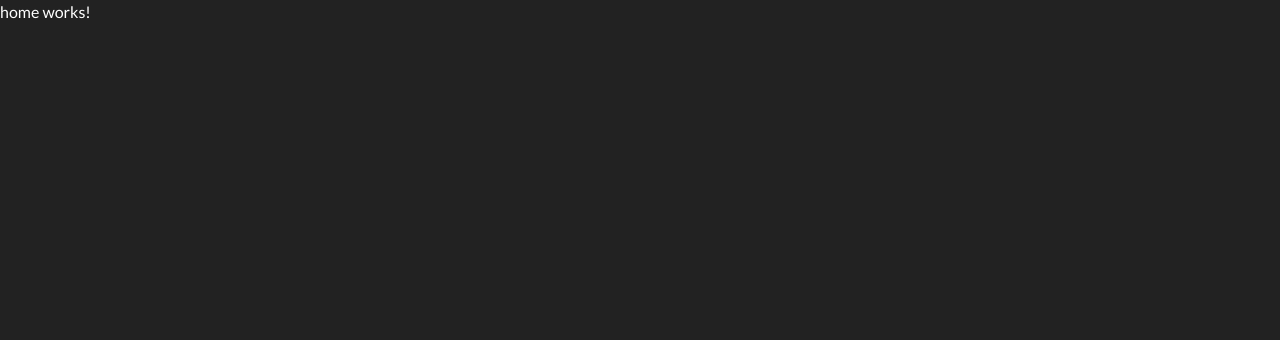
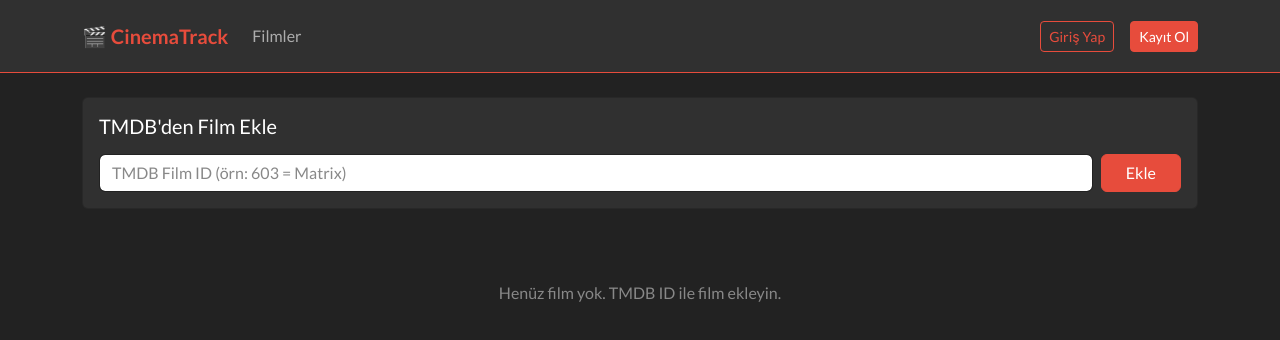
Before and after one commit to cihanGunhan/cinematrack-frontend, an Angular app: page /home in a window 1280 px wide. Shown: the top 340 px of the page. Built offline with nearby package versions, Linux system fonts and the light colour scheme; no server answers.

Commit message:
feat: Add home page with film listing and TMDB integration

```diff
--- a/src/app/components/home/home.html
+++ b/src/app/components/home/home.html
@@ -1 +1,62 @@
-<p>home works!</p>
+<nav class="navbar navbar-expand-lg navbar-dark bg-dark border-bottom border-danger">
+  <div class="container">
+    <a class="navbar-brand text-danger fw-bold" routerLink="/home">🎬 CinemaTrack</a>
+    <div class="navbar-nav me-auto">
+      <a class="nav-link" routerLink="/home">Filmler</a>
+    </div>
+    <div class="d-flex align-items-center gap-3">
+      @if (isLoggedIn()) {
+      <span class="text-muted small">{{ email }}</span>
+      <a routerLink="/profil" class="btn btn-outline-secondary btn-sm">Profilim</a>
+      <button (click)="logout()" class="btn btn-outline-danger btn-sm">Çıkış</button>
+      } @else {
+      <a routerLink="/login" class="btn btn-outline-danger btn-sm">Giriş Yap</a>
+      <a routerLink="/register" class="btn btn-danger btn-sm">Kayıt Ol</a>
+      }
+    </div>
+  </div>
+</nav>
+
+<div class="container mt-4">
+
+  <div class="card mb-4">
+    <div class="card-body">
+      <h5 class="card-title mb-3">TMDB'den Film Ekle</h5>
+      <div class="d-flex gap-2">
+        <input
+          type="number"
+          class="form-control"
+          [(ngModel)]="tmdbId"
+          placeholder="TMDB Film ID (örn: 603 = Matrix)" />
+        <button (click)="fetchFilm()" class="btn btn-danger px-4">Ekle</button>
+      </div>
+      @if (searchError) {
+      <div class="alert alert-danger mt-2 py-2">{{ searchError }}</div>
+      }
+    </div>
+  </div>
+
+  @if (films.length === 0) {
+  <div class="text-center text-muted py-5">
+    <p>Henüz film yok. TMDB ID ile film ekleyin.</p>
+  </div>
+  }
+
+  <div class="row g-4">
+    @for (film of films; track film.id) {
+    <div class="col-md-3">
+      <div class="card h-100 border-secondary">
+        <div class="card-body d-flex flex-column">
+          <h6 class="card-title text-danger">{{ film.title }}</h6>
+          <p class="text-muted small mb-1">{{ film.originalTitle }}</p>
+          <p class="text-muted small mb-1">{{ film.genre }}</p>
+          <p class="text-muted small mb-auto">{{ film.duration }} dk  |  {{ film.releaseDate }}</p>
+          <a [routerLink]="['/film', film.id]" class="btn btn-outline-danger btn-sm mt-3">
+            Seansları Gör
+          </a>
+        </div>
+      </div>
+    </div>
+    }
+  </div>
+</div>
--- a/src/app/components/home/home.ts
+++ b/src/app/components/home/home.ts
@@ -1,9 +1,59 @@
-import { Component } from '@angular/core';
+import { Component, OnInit } from '@angular/core';
+import { FormsModule } from '@angular/forms';
+import { Router, RouterLink } from '@angular/router';
+import { FilmService } from '../../services/film';
+import { AuthService } from '../../services/auth';
 
 @Component({
   selector: 'app-home',
-  imports: [],
+  imports: [FormsModule, RouterLink],
   templateUrl: './home.html',
-  styleUrl: './home.css',
+  styleUrl: './home.css'
 })
-export class Home {}
+export class Home implements OnInit {
+
+  films: any[] = [];
+  tmdbId: number | null = null;
+  searchError = '';
+  email = localStorage.getItem('email') || '';
+
+  constructor(
+    private filmService: FilmService,
+    private authService: AuthService,
+    private router: Router
+  ) {}
+
+  ngOnInit() {
+    this.loadFilms();
+  }
+
+  loadFilms() {
+    this.filmService.getAllFilms().subscribe({
+      next: (films) => this.films = films
+    });
+  }
+
+  fetchFilm() {
+    if (!this.tmdbId) return;
+
+    this.filmService.fetchFilmFromTmdb(this.tmdbId).subscribe({
+      next: () => {
+        this.tmdbId = null;
+        this.searchError = '';
+        this.loadFilms();
+      },
+      error: () => {
+        this.searchError = 'Film bulunamadı. TMDB ID\'yi kontrol edin.';
+      }
+    });
+  }
+
+  logout() {
+    this.authService.logout();
+    this.router.navigate(['/login']);
+  }
+
+  isLoggedIn(): boolean {
+    return this.authService.isLoggedIn();
+  }
+}
```
